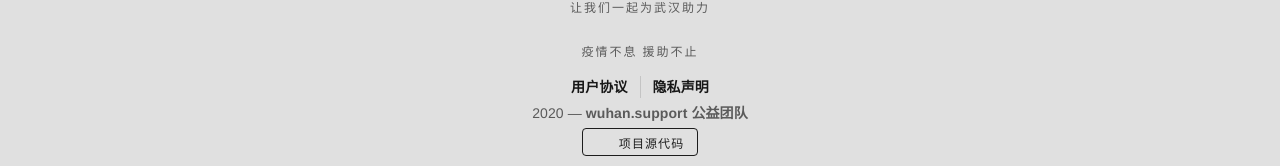
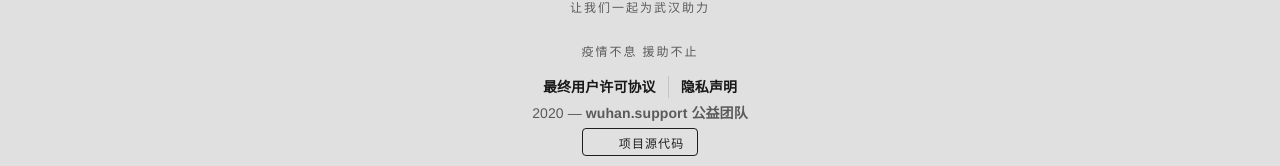
Before and after one commit to wuhan-support/frontend, a Vue app: page / in a window 1280 px wide. Shown: the part 1075-1241 px from the top of the page. Built offline with nearby package versions, Linux system fonts and the light colour scheme.

Commit message:
Update App.vue

```diff
--- a/src/App.vue
+++ b/src/App.vue
@@ -194,7 +194,7 @@
               class="font-weight-bold secondary--text text--darken-2"
               style="text-decoration: none;"
             >
-              用户协议
+              最终用户许可协议
             </a>
 
             <v-divider
```
